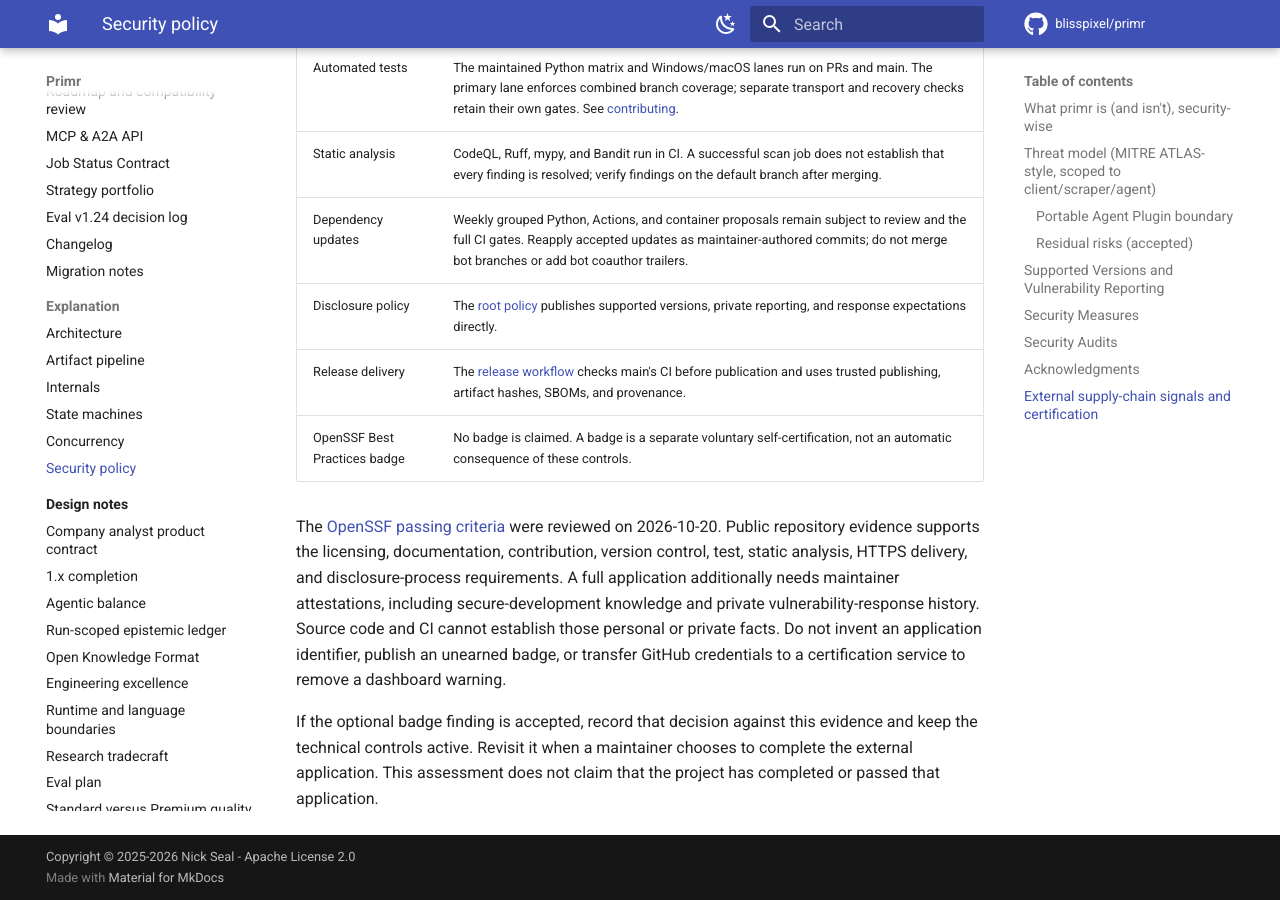
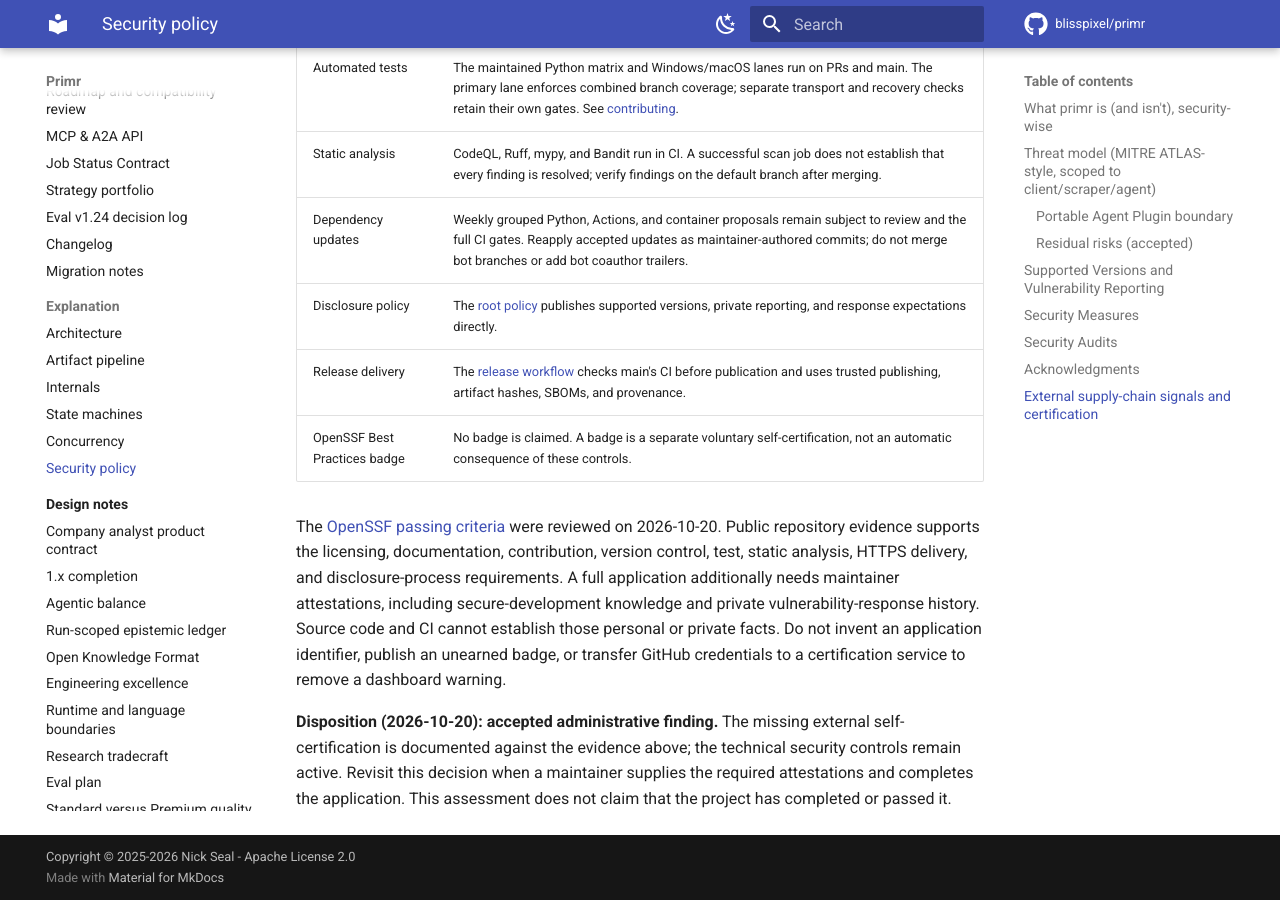
Before and after one commit to blisspixel/primr, an MkDocs documentation site: the page built from docs/SECURITY.md, in a window 1280 px wide and 900 px high, scrolled down 10755 px. Built offline with MkDocs 1.6.1 and Material for MkDocs 9.7.7, drawn with Linux system fonts in a browser that asks for light colours; comment, search, counter and statistics services are not loaded.

Commit message:
Record the disposition of the optional external certification finding

```diff
--- a/docs/SECURITY.md
+++ b/docs/SECURITY.md
@@ -205,7 +205,8 @@ those personal or private facts. Do not invent an application identifier,
 publish an unearned badge, or transfer GitHub credentials to a certification
 service to remove a dashboard warning.
 
-If the optional badge finding is accepted, record that decision against this
-evidence and keep the technical controls active. Revisit it when a maintainer
-chooses to complete the external application. This assessment does not claim
-that the project has completed or passed that application.
+**Disposition (2026-10-20): accepted administrative finding.** The missing
+external self-certification is documented against the evidence above; the
+technical security controls remain active. Revisit this decision when a
+maintainer supplies the required attestations and completes the application.
+This assessment does not claim that the project has completed or passed it.
```
